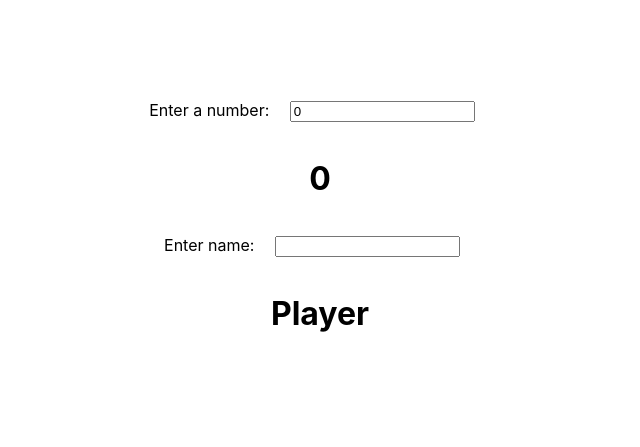
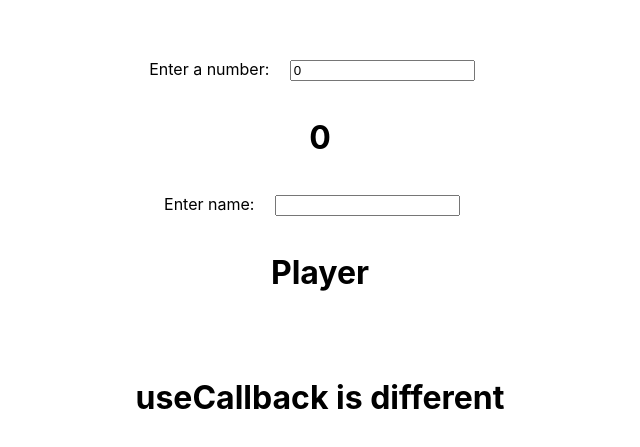
Before and after one commit to shanyaverma03/HooksDemo, a React (Create React App) app: page / in a window 1280 px wide. Shown: the part 159-606 px from the top of the page, without its empty margins (320-960 px from the left). Built offline with nearby package versions, Linux system fonts and the light colour scheme.

Commit message:
Show how useCallback is different from useMemo

```diff
--- a/src/components/CallbackDemo/UseCallbackDemo.js
+++ b/src/components/CallbackDemo/UseCallbackDemo.js
@@ -12,11 +12,14 @@ const UseCallbackDemo = () => {
 
   const doubleNumber = useMemo(() => {
     return findDoubleSlowly(number);
-  }, [number]);
+  }, [number]); //returned value is stored here
 
-  const getName = useCallback(() => {
-    return ["Player", name];
-  }, [name]); //function will change only when name changes
+  const getName = useCallback(
+    (message) => {
+      return ["Player", name, message];
+    },
+    [name]
+  ); //the entire function is stored here
 
   useEffect(() => {
     console.log("Name has been changed");
@@ -42,7 +45,7 @@ const UseCallbackDemo = () => {
           onChange={(event) => setName(event.target.value)}
         />
       </label>
-      {getName().map((name) => (
+      {getName("useCallback is different").map((name) => (
         <h1 key={name}> {name}</h1>
       ))}
     </div>
```
